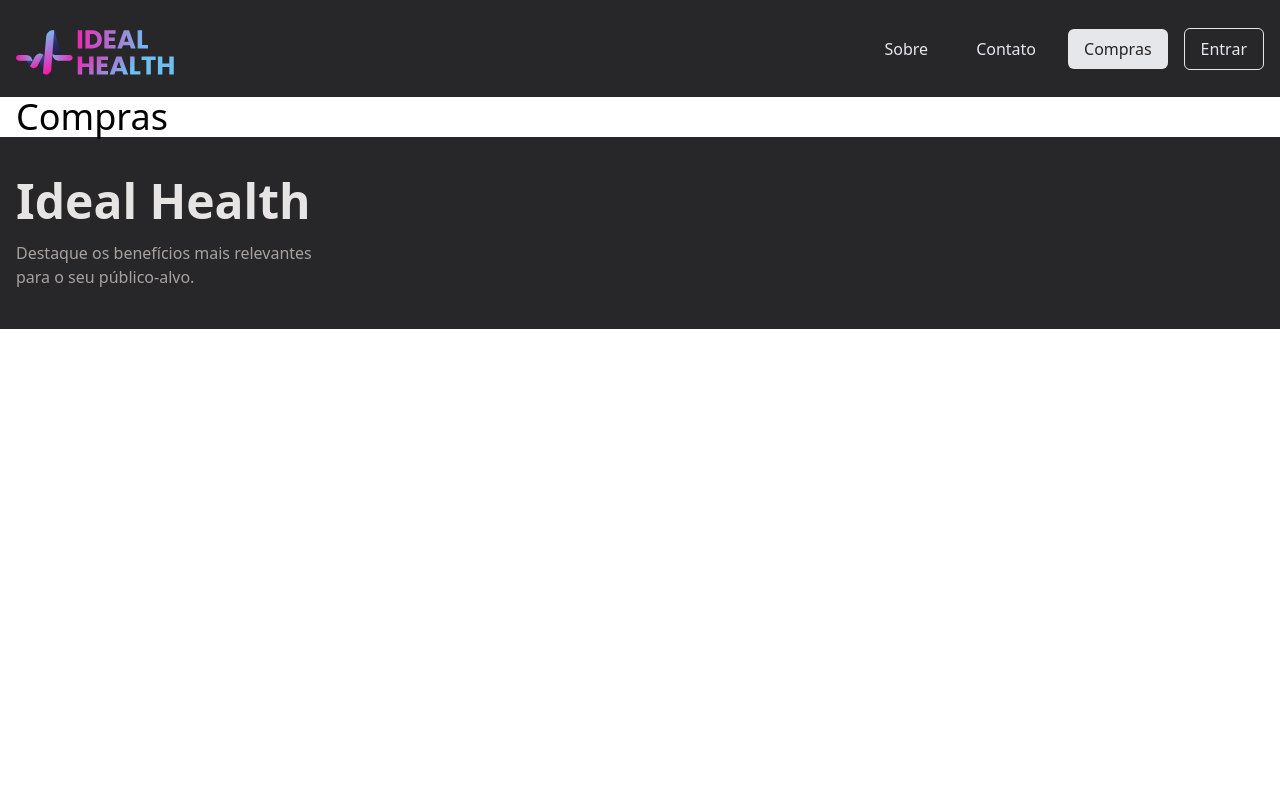
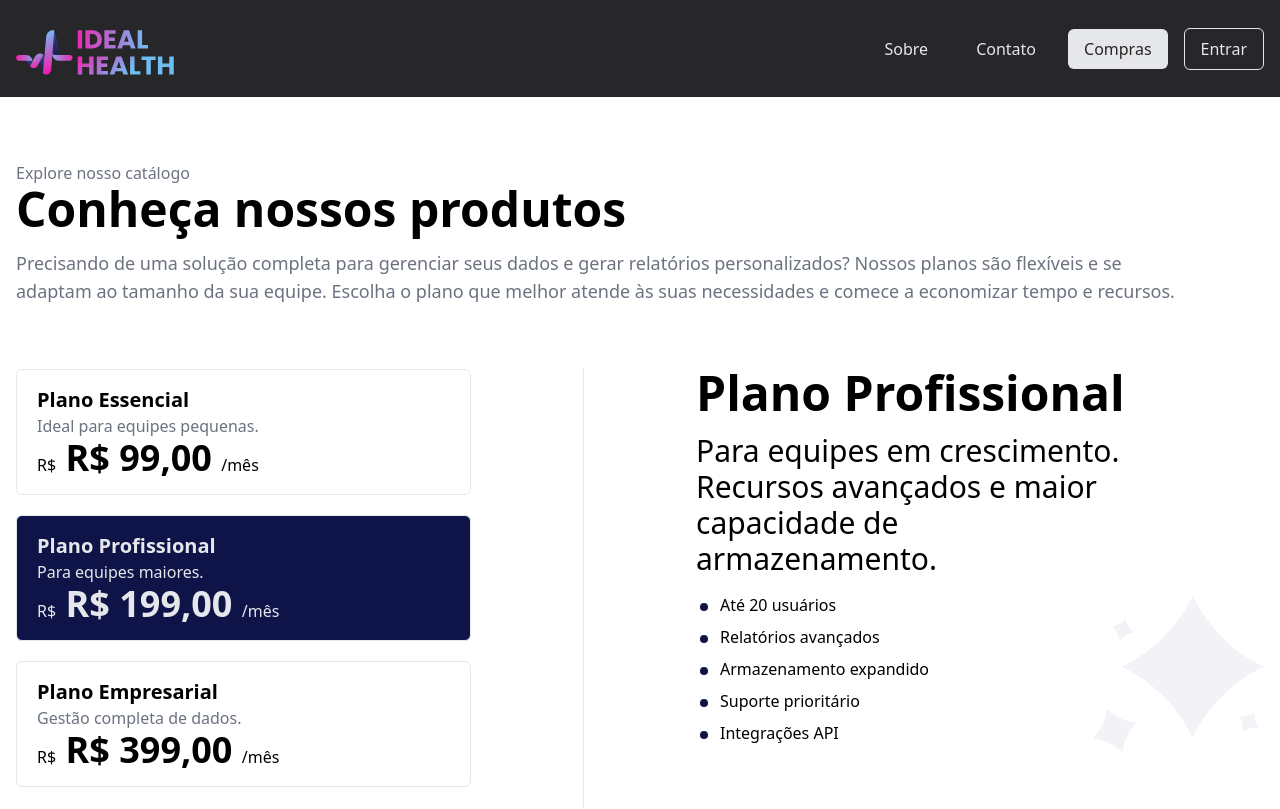
Before and after one commit to idhealthsys/idealheath-front, a Next.js app: page /compras in a window 1280 px wide. Shown: the top 809 px of the page. Built offline with nearby package versions, Linux system fonts and the light colour scheme.

Commit message:
adicionado pagina de compras

```diff
--- a/src/app/compras/page.tsx
+++ b/src/app/compras/page.tsx
@@ -1,16 +1,96 @@
+"use client";
 import Head from "@/components/Shared/Head";
-import Header from "@/components/Shared/Header";
+import { planos } from "./planos";
+import PlanoCard from "./planoCard";
+import PlanoInfo from "./planoInfo";
+import React from "react";
+import Image from "next/image";
+import planPicture from "../../../public/planPicture.svg";
+
+
 
 export default function Planos() {
+  const [plano, setPlano] = React.useState(1);
+
+  const exibirPlano = (index: number) => {
+    setPlano(index);
+  };
+
   return (
     <>
       <Head
         title="Ideal Health - Compras"
         description="Aproveite nossos serviços e produtos que irão acelerar o seu negócio."
       />
-      <main className="container">
-        <h1 className="text-4xl">Compras</h1>
+      <main className="container animate-slideIn ">
+        <div>
+          <span className="block mt-16 text-gray-500">
+            Explore nosso catálogo
+          </span>
+          <h1 className="text-4xl font-bold lg:text-5xl mb-4">
+            Conheça nossos produtos
+          </h1>
+          <p className="mb-16 text-lg text-gray-500 text-balance">
+            Precisando de uma solução completa para gerenciar seus dados e gerar
+            relatórios personalizados? Nossos planos são flexíveis e se adaptam
+            ao tamanho da sua equipe. Escolha o plano que melhor atende às suas
+            necessidades e comece a economizar tempo e recursos.
+          </p>
+        </div>
       </main>
+
+      <section className="container grid lg:grid-cols-2 gap-6 lg:gap-28 lg:items-start justify-center flex-wrap max-md:flex-col-reverse mb-28">
+        <div className="flex-col items-center md:items-start md:flex-row gap-5 lg:mb-10 lg:border-r lg:pr-28">
+          <PlanoCard
+            className={`${
+              plano === 0 ? "bg-roxo-400 *:text-gray-200" : ""
+            } hover:shadow-[0_0_0_4px_#4351B0] transition-all`}
+            onClick={() => exibirPlano(0)}
+            name={planos[0].name}
+            subtitle={planos[0].subtitle}
+            price={planos[0].price}
+          />
+          <PlanoCard
+            className={`${
+              plano === 1 ? "bg-roxo-400 *:text-gray-200" : ""
+            } hover:shadow-[0_0_0_4px_#4351B0] transition-all`}
+            onClick={() => exibirPlano(1)}
+            name={planos[1].name}
+            subtitle={planos[1].subtitle}
+            price={planos[1].price}
+          />
+          <PlanoCard
+            className={`${
+              plano === 2 ? "bg-roxo-400 *:text-gray-200" : ""
+            } hover:shadow-[0_0_0_4px_#4351B0] transition-all`}
+            onClick={() => exibirPlano(2)}
+            name={planos[2].name}
+            subtitle={planos[2].subtitle}
+            price={planos[2].price}
+          />
+        </div>
+        <div className="relative">
+          <PlanoInfo
+            className={`${plano === 0 ? "block" : "hidden"} animate-slideIn`}
+            name={planos[0].name}
+            description={planos[0].description}
+            features={planos[0].features}
+          />
+          <PlanoInfo
+            className={`${plano === 1 ? "block" : "hidden"} animate-slideIn`}
+            name={planos[1].name}
+            description={planos[1].description}
+            features={planos[1].features}
+          />
+          <PlanoInfo
+            className={`${plano === 2 ? "block" : "hidden"} animate-slideIn`}
+            name={planos[2].name}
+            description={planos[2].description}
+            features={planos[2].features}
+          />
+          <Image src={planPicture} alt="picture" className="opacity-50 absolute bottom-0 right-0 min-lg:right-40" />
+        </div>
+      </section>
     </>
   );
 }
--- /dev/null
+++ b/src/app/compras/planoCard.tsx
@@ -0,0 +1,31 @@
+type PlanoCard = {
+  name: string;
+  subtitle: string;
+  price: string;
+  className?: string;
+  onClick: () => void;
+};
+export default function PlanoCard({
+  name,
+  subtitle,
+  price,
+  className,
+  onClick,
+}: PlanoCard) {
+  return (
+    <button
+      onClick={onClick}
+      className={`${className} py-4 px-5 w-full border rounded-md mb-5`}
+    >
+      <h2 className="font-bold lg:text-start text-center text-2xl lg:text-xl">
+        {name}
+      </h2>
+      <h3 className="text-center text-gray-500 lg:text-start">{subtitle}</h3>
+      <div className="lg:text-start text-center">
+        <span>R$</span>
+        <span className="font-semibold text-2xl lg:text-4xl"> {price} </span>
+        <span>/mês</span>
+      </div>
+    </button>
+  );
+}
--- /dev/null
+++ b/src/app/compras/planoInfo.tsx
@@ -0,0 +1,25 @@
+type PlanoInfo = {
+  name: string;
+  description: string;
+  features: string[];
+  className?: string;
+};
+
+export default function PlanoInfo({
+  name,
+  description,
+  features,
+  className,
+}: PlanoInfo) {
+  return (
+    <div className={className}>
+      <h2 className="text-3xl lg:text-5xl font-bold mb-4">{name}</h2>
+      <p className=" mb-4 text-2xl lg:text-3xl max-w-[440px]">{description}</p>
+      <ul className="*:before:size-2 *:before:bg-roxo-400 *:before:block         *:before:rounded-full *:before:ml-[-20px] relative *:before:absolute *:before:mt-[10px] *:ml-6">
+        {features.map((i, index) => (
+          <li key={index} className="mb-2">{i}</li>
+        ))}
+      </ul>
+    </div>
+  );
+}
--- /dev/null
+++ b/src/app/compras/planos.ts
@@ -0,0 +1,52 @@
+type Planos = {
+  name: string;
+  subtitle: string;
+  price: string;
+  description: string;
+  features: string[];
+}
+
+export const planos: Planos[] = [
+    {
+      name: "Plano Essencial",
+      subtitle: 'Ideal para equipes pequenas.',
+      price: "R$ 99,00",
+      description:
+        "Ideal para começar. Tenha acesso a recursos básicos e comece a organizar seus dados.",
+      features: [
+        "Até 5 usuários",
+        "Relatórios básicos",
+        "Armazenamento limitado",
+        "Suporte por email",
+      ],
+    },
+    {
+      name: "Plano Profissional",
+      subtitle: 'Para equipes maiores.',
+      price: "R$ 199,00",
+      description:
+        "Para equipes em crescimento. Recursos avançados e maior capacidade de armazenamento.",
+      features: [
+        "Até 20 usuários",
+        "Relatórios avançados",
+        "Armazenamento expandido",
+        "Suporte prioritário",
+        "Integrações API",
+      ],
+    },
+    {
+      name: "Plano Empresarial",
+      subtitle: 'Gestão completa de dados.',
+      price: "R$ 399,00",
+      description:
+        "A solução completa para grandes empresas. Recursos ilimitados e suporte personalizado.",
+      features: [
+        "Usuários ilimitados",
+        "Relatórios personalizados",
+        "Armazenamento ilimitado",
+        "Suporte dedicado",
+        "Treinamento personalizado",
+        "Integrações avançadas",
+      ],
+    },
+  ];
--- a/src/app/fale-conosco/page.tsx
+++ b/src/app/fale-conosco/page.tsx
@@ -28,7 +28,7 @@ export default function Contato() {
               Entre em contato conosco!
             </h1>
           </div>
-          <p className="mb-12 text-gray-500">
+          <p className="mb-12 text-gray-500 text-lg">
             Se você tiver alguma dúvida sobre nossos produtos ou serviços,
             precisar de ajuda com sua conta ou simplesmente quiser nos dar
             feedback, entre em contato conosco. Nossa equipe de atendimento ao
--- a/src/app/layout.tsx
+++ b/src/app/layout.tsx
@@ -1,9 +1,9 @@
+import "./globals.css";
 import type { Metadata } from "next";
 import { poppins } from "../functions/fonts";
-import "./globals.css";
-import Footer from "@/components/Shared/Footer";
-import Header from "@/components/Shared/Header";
 import LayoutWrapper from "@/components/Shared/LayoutWrapper";
+import { generateFavicons } from "@/functions/generateFavicons";
+
 
 export const metadata: Metadata = {
   title:
@@ -28,6 +28,8 @@ export const metadata: Metadata = {
     "Clientes satisfeitos",
     "Fidelização",
   ],
+  icons: generateFavicons(),
+
 };
 
 export default function RootLayout({
--- a/src/app/login/page.tsx
+++ b/src/app/login/page.tsx
@@ -31,7 +31,7 @@ export default function Login() {
         description="Segurança e agilidade em um só lugar. Entre com sua conta Google e comece agora mesmo!"
       />
       <main className="bg-roxo-100">
-        <div className="container flex items-center justify-center h-screen">
+        <div className="container flex items-center justify-center h-screen animate-slideIn">
           <div className="p-10 bg-white rounded-md">
             <h1 className="text-4xl font-bold mb-4 text-center">
               Bem-vindo de volta!
--- a/src/app/sobre/page.tsx
+++ b/src/app/sobre/page.tsx
@@ -11,14 +11,14 @@ export default function Sobre() {
         <section className="container">
           <div className="mb-20">
             <div>
-              <span className="block mt-16 text-[#888]">
+              <span className="block mt-16 text-gray-500">
                 Conheça mais sobre nós!
               </span>
               <h1 className="text-4xl font-bold lg:text-5xl mb-16">
                 Sobre a Ideal Health
               </h1>
             </div>
-            <p className="mb-8 text-[#888]">
+            <p className="mb-8 text-gray-500 text-lg">
               A Ideal Health é uma empresa inovadora que se dedica a simplificar
               e otimizar a gestão de leads para corretores de planos de saúde.
               Através de nossa plataforma completa e intuitiva, você pode:
--- /dev/null
+++ b/src/functions/generateFavicons.ts
@@ -0,0 +1,26 @@
+import { Icon } from "next/dist/lib/metadata/types/metadata-types";
+
+export const generateFavicons = (): Icon[] => {
+  return [
+    {
+      rel: "icon",
+      type: "image/svg+xml",
+      url: "/favicon.svg",
+    },
+    {
+      rel: "icon",
+      type: "image/png",
+      url: "/favicon.png",
+    },
+    {
+      rel: "icon",
+      type: "image/x-icon",
+      url: "/favicon.ico",
+    },
+    {
+      rel: "apple-touch-icon",
+      sizes: "180x180",
+      url: "/apple-touch-icon.png",
+    },
+  ];
+};
```
Also changed, not shown: public/planPicture.svg (added).
